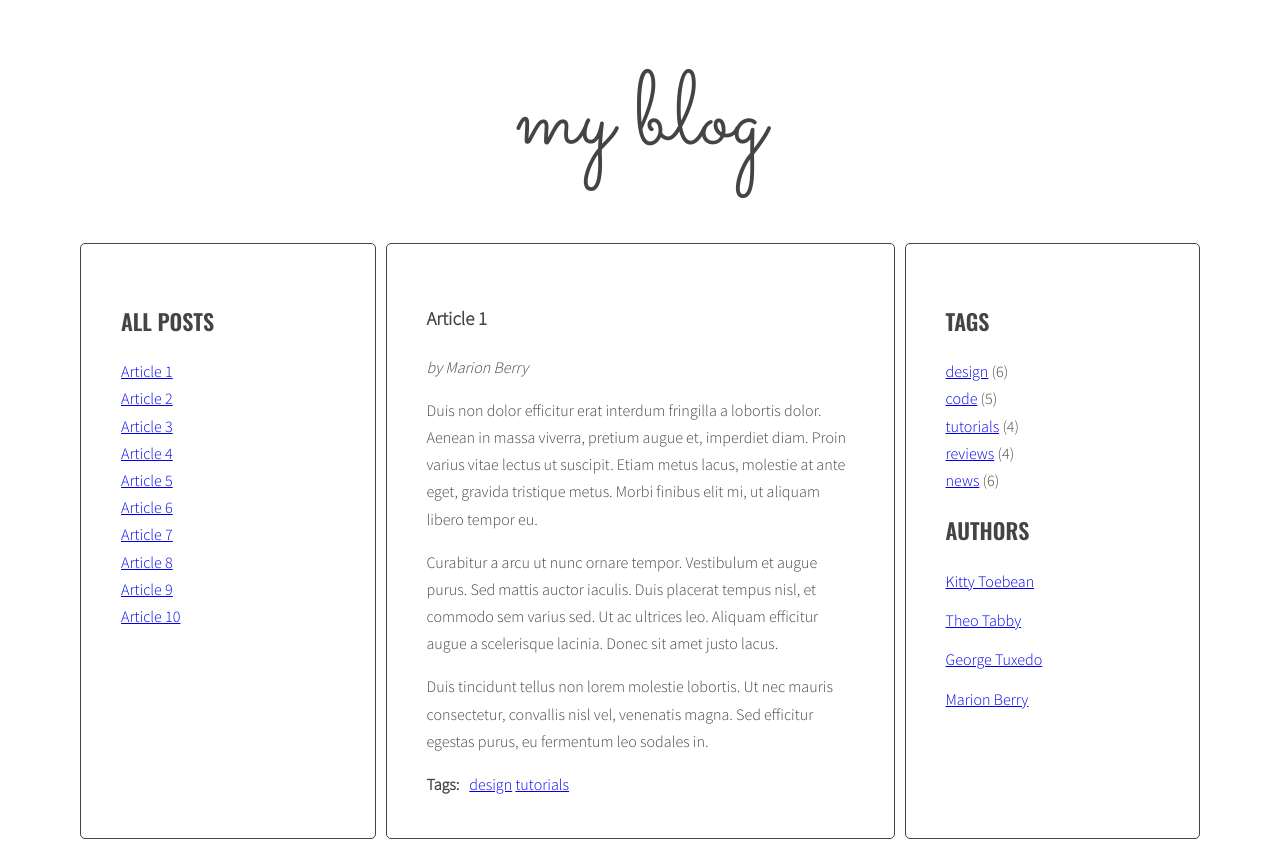
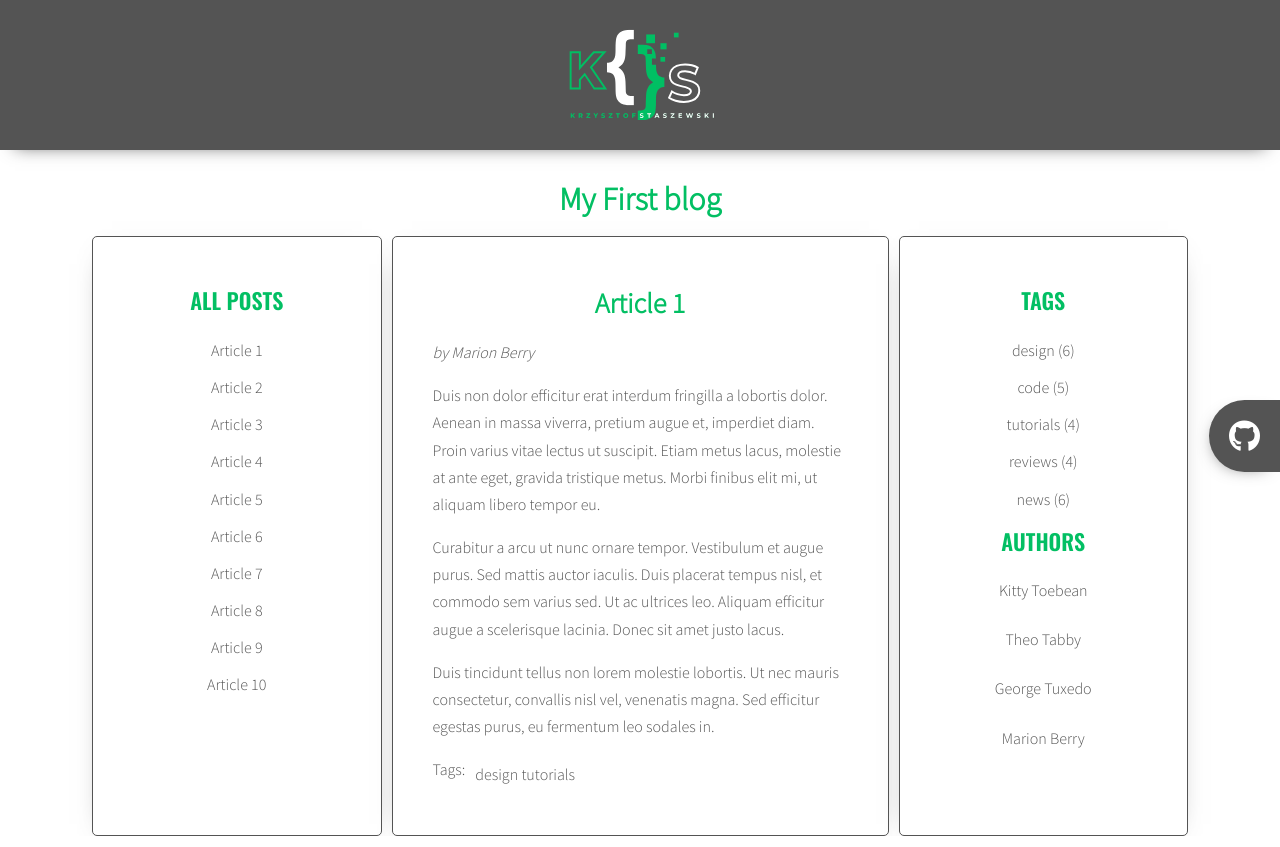
Before and after one commit to thempower/5.javascript-blog, a website: page index.html in a window 1280 px wide. Drawn offline with nearby package versions, Linux system fonts and the light colour scheme.

```diff
--- a/index.html
+++ b/index.html
@@ -3,13 +3,25 @@
 <head>
     <meta charset="UTF-8">
     <meta name="viewport" content="width=device-width, initial-scale=1.0">
+    <!-- Boostrap -->
+    <link href="https://cdn.jsdelivr.net/npm/bootstrap@5.1.3/dist/css/bootstrap.min.css" rel="stylesheet" integrity="sha384-1BmE4kWBq78iYhFldvKuhfTAU6auU8tT94WrHftjDbrCEXSU1oBoqyl2QvZ6jIW3" crossorigin="anonymous">
+    <!-- font awesome - icons -->
+    <link rel="stylesheet" href="https://use.fontawesome.com/releases/v6.0.0/css/all.css">
+    <!-- style css -->
     <link rel="stylesheet" href="css/style.css">
     <title>Document</title>
 </head>
 <body>
+    <header>
+      <div class="container top">
+            <img class="logo" src="images/Krzysztof Staszewski logo.svg" alt="krzysztof-staszewski" srcset="">
+            <div class="git"><a href="https://github.com/thempower"><i class="fa-brands fa-github"></i></a></div>
+            </div>
+          </div>
+    </header>
     <div class="blog">
         <div class="container">
-          <h1 class="logo">my blog</h1>
+          <h2> My First blog</h2>
           <main class="wrapper">
             <aside class="sidebar">
               <h2 class="section-title">All posts</h2>
--- a/sass/style.scss
+++ b/sass/style.scss
@@ -3,16 +3,51 @@
 /* Variables */
 
 $color-light: #fff;
-$color-dark: #444;
+$color-dark: #545454;
+$green-color: #02bf63;
+
 
 $font-logo: 'Sacramento', cursive;
 $font-header: 'Oswald', sans-serif;
 $font-text: 'Source Sans Pro', sans-serif;
 
 /* Global */
+/* width */
+::-webkit-scrollbar {
+  width: 10px;
+}
+
+/* Track */
+::-webkit-scrollbar-track {
+  box-shadow: inset 0 0 5px grey;
+  border-radius: 10px;
+}
+
+/* Handle */
+::-webkit-scrollbar-thumb {
+  background: $color-dark;
+  border-radius: 10px;
+}
 
 *, *::before, *::after {
   box-sizing: border-box;
+}
+
+h1, h2, h3, h4, h5 {
+  color: $green-color;
+  font-weight: bold;
+  text-align: center;
+  padding: 10px 0;
+}
+
+ul li {
+  text-align: center;
+  padding: 5px 0;
+
+}
+span, p, a{
+  color: $color-dark;
+  text-decoration: none;
 }
 
 body {
@@ -29,6 +64,8 @@
   margin: 0 auto;
 }
 
+
+
 .section-title {
   font-size: 22px;
   text-transform: uppercase;
@@ -42,9 +79,54 @@
 }
 
 /* Layout */
+header {
+  background-color: $color-dark;
+  -webkit-box-shadow: 0px 11px 17px -15px rgba(84, 84, 84, 1);
+  -moz-box-shadow: 0px 11px 17px -15px rgba(84, 84, 84, 1);
+  box-shadow: 0px 11px 17px -15px rgba(84, 84, 84, 1);
+}
+/* Logo */
+.top {
+  display: flex;
+  justify-content: center;
+  margin-bottom: 20px;
+}
+
+
+.logo {
+  margin: 0px;
+  padding: 0px;
+  max-height:150px;
+  }
+
+  .git {
+    position: fixed;
+    top: 50%;
+    right: 0px;
+    background-color: $color-dark;
+    border-radius: 50% 0 0 50%;
+    -webkit-box-shadow: -4px 5px 17px -11px rgba(84, 84, 84, 1);
+    -moz-box-shadow: -4px 5px 17px -11px rgba(84, 84, 84, 1);
+    box-shadow: -4px 5px 17px -11px rgba(84, 84, 84, 1);
+
+  }
+
+  .git i {
+    padding: 20px;
+    color: $color-light;
+    font-size: 2rem;
+    transition: all 0.3s ease-in-out;
+  }
+  .git i:hover {
+    color: $green-color;
+    scale: 1.1;
+  }
+
+
 
 .wrapper {
   display: flex;
+  height: 600px;
   margin-left: 10px;
 }
 
@@ -54,6 +136,7 @@
 
 .posts {
   flex: 2 0 0;
+  overflow-y: scroll;
 }
 
 .sidebar, .posts {
@@ -62,17 +145,12 @@
   padding: 40px;
   border: 1px solid $color-dark;
   border-radius: 5px;
+  -webkit-box-shadow: 0px 8px 29px -20px rgba(84, 84, 84, 1);
+  -moz-box-shadow: 0px 8px 29px -20px rgba(84, 84, 84, 1);
+  box-shadow: 0px 8px 29px -20px rgba(84, 84, 84, 1);
 }
 
-/* Logo */
 
-.logo {
-  font-family: $font-logo;
-  font-weight: 400;
-  font-size: 104px;
-  line-height: 1;
-  text-align: center;
-}
 
 /* Lists */
 
@@ -82,6 +160,7 @@
   padding: 0;
   .active {
     font-weight: bold;
+    color: $green-color;
   }
 }
 
```
Also changed, not shown: css/style.css, images/Krzysztof Staszewski logo.svg (added), 1 other file.
